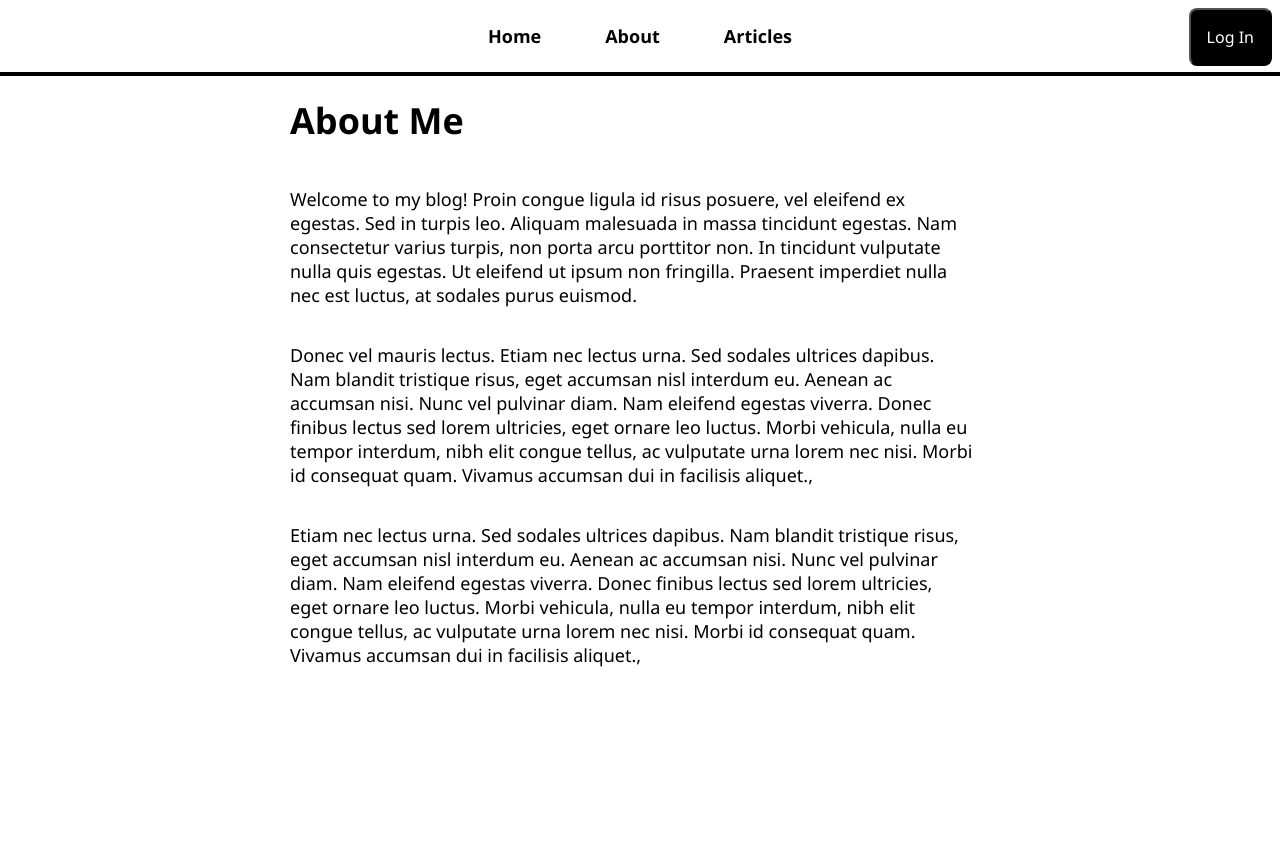
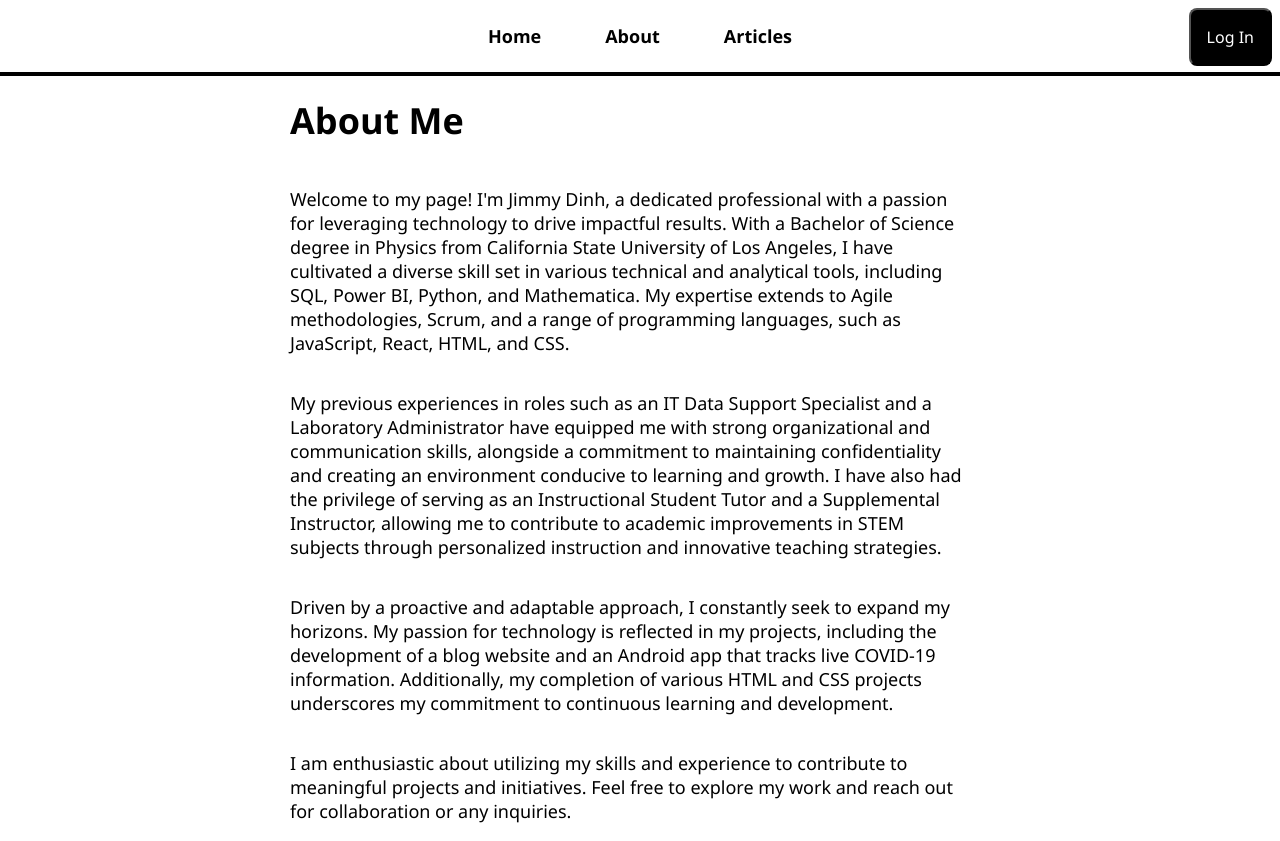
Before and after one commit to jimdcodes/my-blog-frontend, a React (Create React App) app: page /about in a window 1280 px wide. Before the commit the page ends 800 px from the top, so only its background shows below. Built offline with nearby package versions, Linux system fonts and the light colour scheme; no server answers.

Commit message:
Updating About Me

```diff
--- a/src/pages/AboutPage.js
+++ b/src/pages/AboutPage.js
@@ -3,28 +3,20 @@ const AboutPage = () => {
         <>
     <h1>About Me</h1>
     <p>
-        Welcome to my blog! Proin congue
-        ligula id risus posuere, vel eleifend ex egestas. Sed in turpis leo.
-        Aliquam malesuada in massa tincidunt egestas. Nam consectetur varius turpis,
-        non porta arcu porttitor non. In tincidunt vulputate nulla quis egestas. Ut
-        eleifend ut ipsum non fringilla. Praesent imperdiet nulla nec est luctus, at
-        sodales purus euismod.
+        Welcome to my page! I'm Jimmy Dinh, a dedicated professional with a passion for leveraging technology to drive impactful results. With a Bachelor of Science degree in Physics from California State University of Los Angeles, I have cultivated a diverse skill set in various technical and analytical tools, including SQL, Power BI, Python, and Mathematica. My expertise extends to Agile methodologies, Scrum, and a range of programming languages, such as JavaScript, React, HTML, and
+        CSS.
     </p>
     <p>
-        Donec vel mauris lectus. Etiam nec lectus urna. Sed sodales ultrices dapibus.
-        Nam blandit tristique risus, eget accumsan nisl interdum eu. Aenean ac accumsan
-        nisi. Nunc vel pulvinar diam. Nam eleifend egestas viverra. Donec finibus lectus
-        sed lorem ultricies, eget ornare leo luctus. Morbi vehicula, nulla eu tempor
-        interdum, nibh elit congue tellus, ac vulputate urna lorem nec nisi. Morbi id
-        consequat quam. Vivamus accumsan dui in facilisis aliquet.,
+        My previous experiences in roles such as an IT Data Support Specialist and a Laboratory Administrator have equipped me with strong organizational and communication skills, alongside a commitment to maintaining confidentiality and creating an environment conducive to learning and growth. I have also had the privilege of serving as an Instructional Student Tutor and a Supplemental Instructor, allowing me to contribute to academic improvements in STEM subjects through personalized instruction and innovative teaching
+        strategies.
     </p>
     <p>
-        Etiam nec lectus urna. Sed sodales ultrices dapibus.
-        Nam blandit tristique risus, eget accumsan nisl interdum eu. Aenean ac accumsan
-        nisi. Nunc vel pulvinar diam. Nam eleifend egestas viverra. Donec finibus lectus
-        sed lorem ultricies, eget ornare leo luctus. Morbi vehicula, nulla eu tempor
-        interdum, nibh elit congue tellus, ac vulputate urna lorem nec nisi. Morbi id
-        consequat quam. Vivamus accumsan dui in facilisis aliquet.,
+        Driven by a proactive and adaptable approach, I constantly seek to expand my horizons. My passion for technology is reflected in my projects, including the development of a blog website and an Android app that tracks live COVID-19 information. Additionally, my completion of various HTML and CSS projects underscores my commitment to continuous learning and
+        development.
+    </p>
+    <p>
+    I am enthusiastic about utilizing my skills and experience to contribute to meaningful projects and initiatives. Feel free to explore my work and reach out for collaboration or any
+    inquiries.
     </p>
     </>
     );
```
